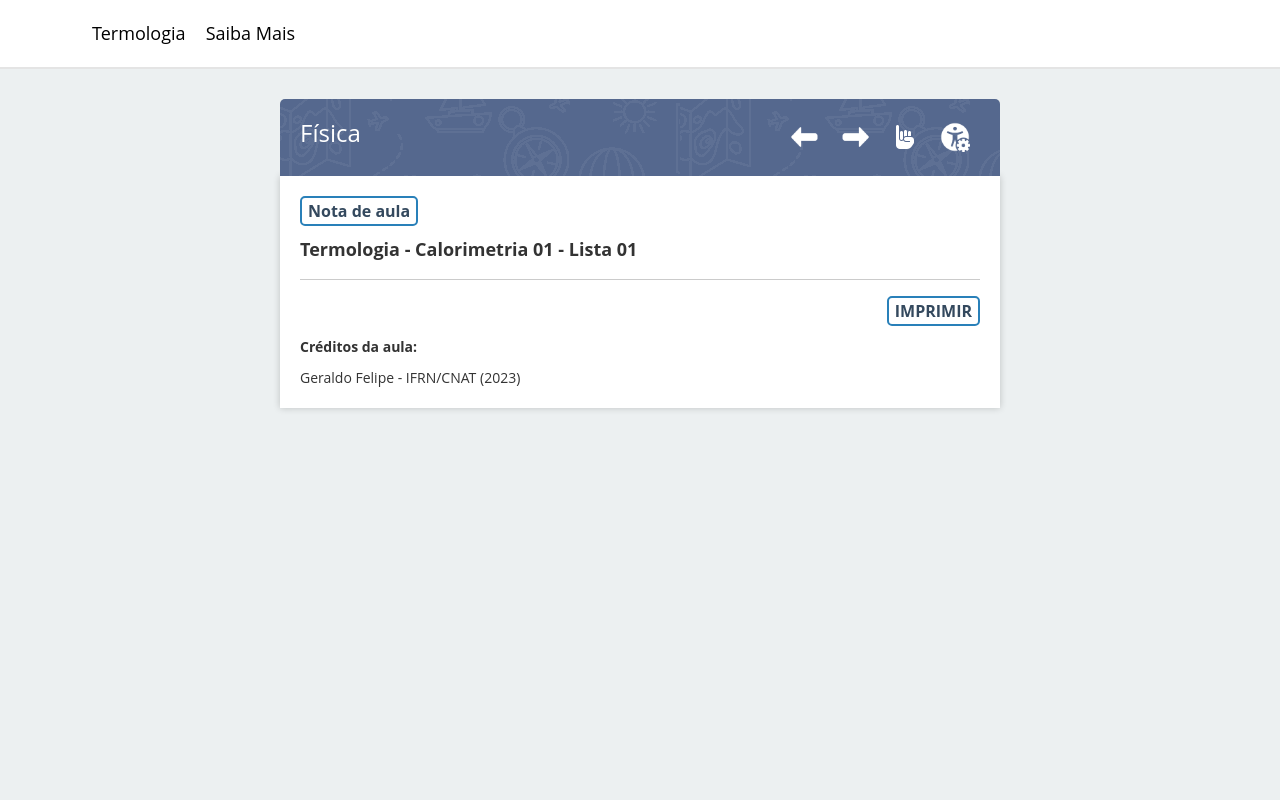
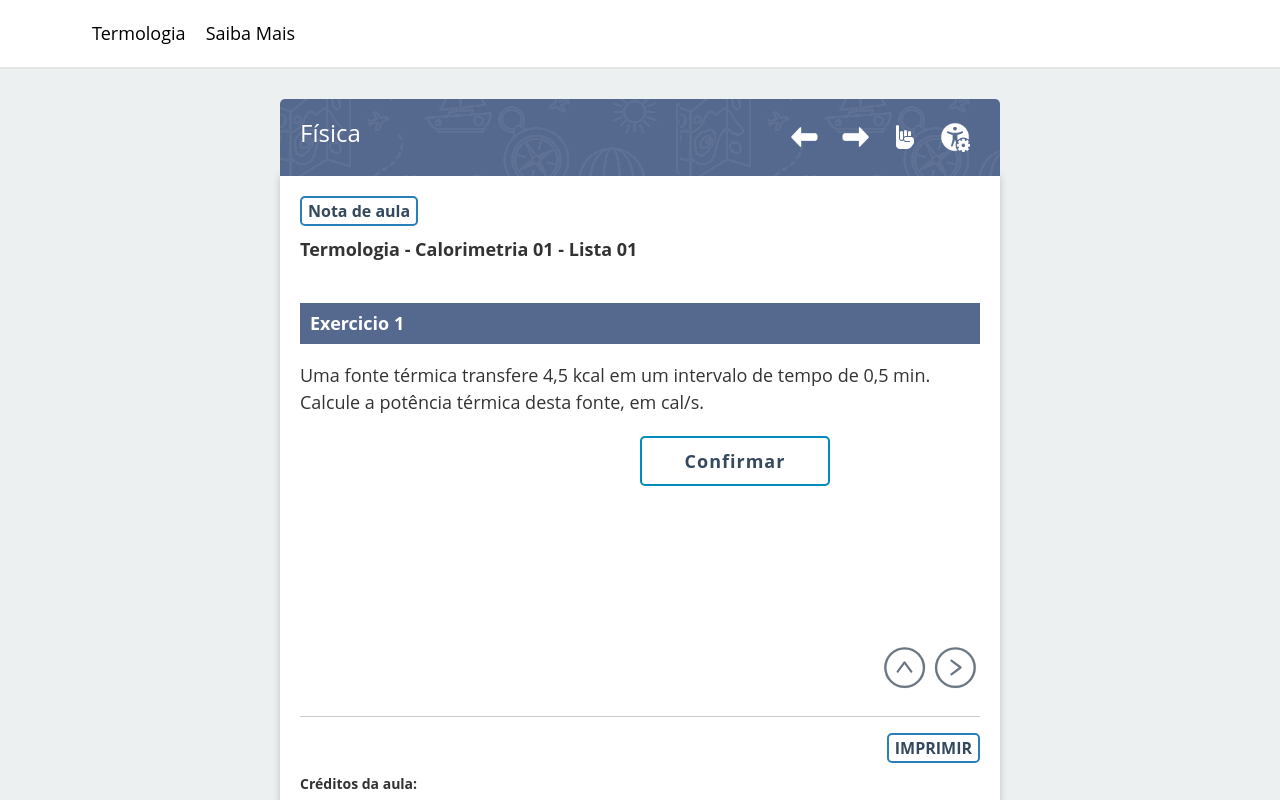
Before and after one commit to csaifrn/fisica-online, a React (Create React App) app: page / in a window 1280 px wide. Shown: the top 800 px of the page. Built offline with nearby package versions, Linux system fonts and the light colour scheme.

Commit message:
Criando CardCorpoAtividadeExercicio.js

```diff
--- a/src/components/CardCorpoAtividade.js
+++ b/src/components/CardCorpoAtividade.js
@@ -1,10 +1,26 @@
+import { useState } from "react";
+import CardCorpoAtividadeExercicio from "./CardCorpoAtividadeExercicio";
 import CardRodapeAtividade from "./CardRodapeAtividade";
 
 const CardCorpoAtividade = () => {
+    const [exercicios, useExercicios] = useState([
+        {
+            id: 1,
+            titulo: 'Exercicio 1',
+            descricao: 'Uma fonte térmica transfere 4,5 kcal em um intervalo de tempo de 0,5 min. Calcule a potência térmica desta fonte, em cal/s.',
+        },
+    ])
+
     return (
         <div className="aula-body">
             <button className="btnImprimir">Nota de aula</button>
             <p className="esp10"><b>Termologia - Calorimetria 01 - Lista 01</b></p>
+            <CardCorpoAtividadeExercicio content={exercicios[0]} />
+            <br/>
+            <nav className="nav-fim-aula">
+                <a tabIndex={0} href="#"><span className="seta seta-top"></span></a>
+                <a tabIndex={0} href="#"><span className="seta seta-prox"></span></a>
+            </nav>
             <hr/>
             <CardRodapeAtividade />
         </div>
--- /dev/null
+++ b/src/components/CardCorpoAtividadeExercicio.js
@@ -0,0 +1,24 @@
+import "../css/exercicio.css";
+
+const CardCorpoAtividadeExercicio = (props) => {
+    let R1 = 150;
+
+    const confirmar = () => {};
+
+    const refazer = () => {};
+
+    return (
+        <div>
+            <h1>{props["content"]["titulo"]}</h1>
+            <p className="esp10">{props["content"]["descricao"]}</p>
+            <div className="iframe">
+                <form name="formulario">
+                    <input className="button button1 bptn" type="button" id="btnC" onClick={confirmar} value="Confirmar" />
+                    <input className="button button1 bptn" type="button" id="btnR" onClick={refazer} value="Tente novamente" hidden />
+                </form>
+            </div>
+        </div>
+    );
+}
+
+export default CardCorpoAtividadeExercicio;
--- /dev/null
+++ b/src/css/exercicio.css
@@ -0,0 +1,154 @@
+:root {
+    --x1:118px;
+    --y1:22px;
+
+    --xbtn:60px;
+    --ybtn:90px;
+
+    --xM:110px;
+    --yM:60px;
+
+    --x1a:calc(var(--x1) + 170px);
+    --y1a:calc(var(--y1) + 10px);
+    /*
+      --x1a:calc(var(--x1) + 80px);
+      --y1a:calc(var(--y1) - 15px);
+    */
+
+  }
+
+  /* NÃO ALTERAR -------------------------- */
+
+  .iframe {
+      padding-top: 20px;
+      text-align: center;
+      width: 320px;
+      height: 160px;
+  }
+
+  .caixatxt {
+	position:absolute;
+	width: 75px;
+	height:30px;
+	font-size:25px;
+	font-family: "Open Sans", sans-serif;
+	font-weight:700;
+	text-align:center;
+	color:#34495e;
+	border: 2px solid #008CBA;
+	border-radius: 5px;
+}
+
+.caixatxt:focus {
+	border: 3px solid #E9E9E9;
+	background-color:rgba(236, 242, 248,0.2);
+}
+
+.button {
+	position:absolute;
+	border: none;
+	color: white;
+	width:190px;
+	height:50px;
+	text-align: center;
+	letter-spacing:1px;
+	font-family: "Open Sans", sans-serif;
+	font-weight:700;
+	font-size: 18px;
+	border-radius: 5px;
+	transition-duration: 0.2s;
+	cursor: pointer;
+}
+
+.button1 {
+  background-color: white;
+  color: #34495e;
+  border: 2px solid #008CBA;
+}
+
+.button1:hover {
+  background-color: #00ace6;
+  color: white;
+}
+
+.button1:focus {
+  background-color: #008CBA;
+  color: white;
+}
+
+/* -- */
+
+.button2 {
+  background-color: white;
+ color: #34495e;
+  border: 2px solid #FF4000;
+}
+
+.button2:hover {
+  background-color: white;
+  color:#205671;
+  /*color: #2c3e50;*/
+}
+
+.button2:focus {
+  background-color: white;
+  color: #2c3e50;
+}
+
+/* ------ */
+
+.imagem1{
+	position:absolute;
+	left:var(--x1a);
+	top:var(--y1a);
+}
+
+.imagem2{
+	position:absolute;
+	left:var(--x2a);
+	top:var(--y2a);
+}
+
+.imagem3{
+	position:absolute;
+	left:var(--x3a);
+	top:var(--y3a);
+}
+
+/* ------ */
+
+.mensagem{
+	font-size:20px;
+	font-family: "Open Sans", sans-serif;
+	font-weight:700;
+	position:absolute;
+	color:#009688;
+}
+
+/* ------ */
+.pontos{
+	font-size:20px;
+	font-family: "Open Sans", sans-serif;
+	font-weight:700;
+	color:#009688;
+	position:absolute;
+	left:var(--xpontos);
+	top:var(--ypontos);
+}
+
+/* ------ */
+
+.p1 {
+	left:var(--x1);
+	top:var(--y1);
+}
+
+.pbtn {
+	left:var(--xbtn);
+	top:var(--ybtn);
+}
+
+.pMensagem {
+	left:var(--xM);
+	top:var(--yM);
+}
--- a/src/css/main.css
+++ b/src/css/main.css
@@ -341,7 +341,7 @@ a {
 }
 
 
-#app .aula-body iframe {
+#app .aula-body .iframe {
     margin: 0 auto;
 }
 
```
